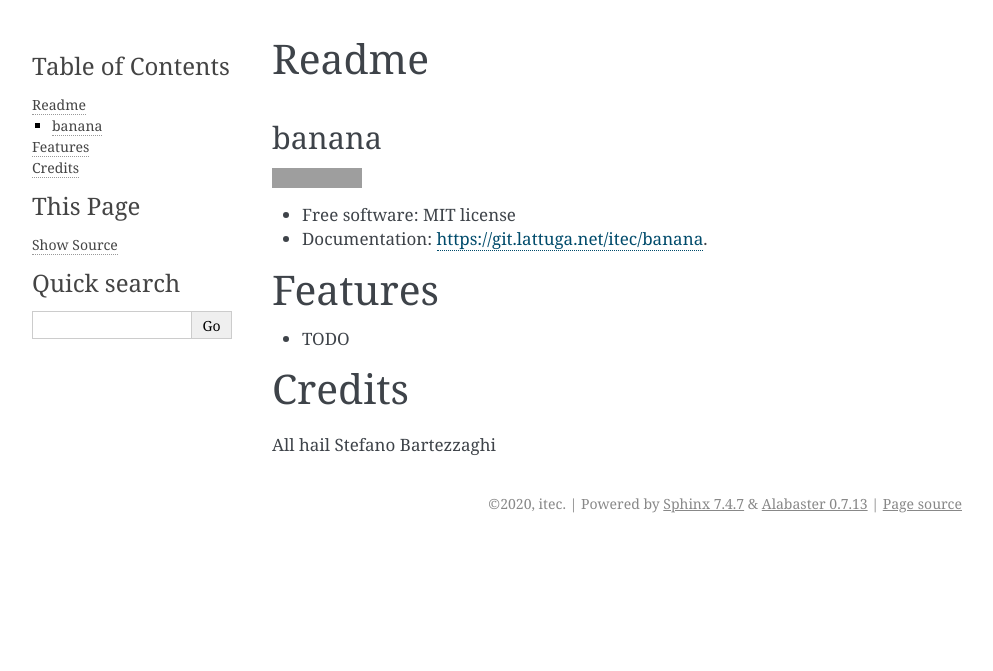
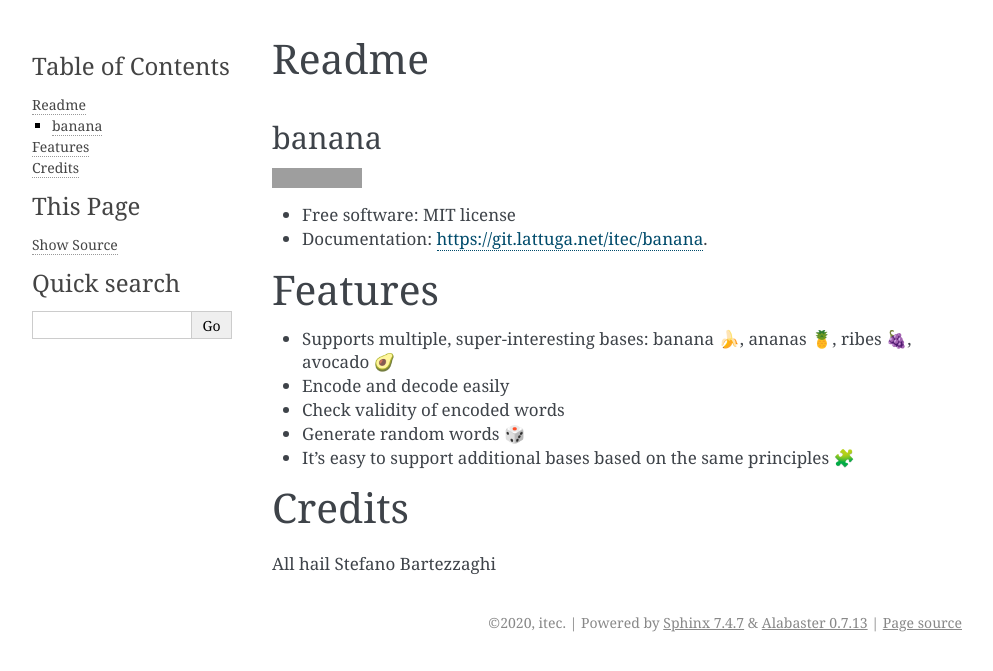
Before and after one commit to basebanana/banana, a Sphinx documentation site: the page built from docs/readme.rst, in a window 1280 px wide. Shown: the top 671 px of the page, without its empty margins (148-1141 px from the left). Built offline with Sphinx 7.4.7, drawn with Linux system fonts in a browser that asks for light colours; grey boxes are pictures that could not be loaded.

Commit message:
emoji in docs

```diff
--- a/README.md
+++ b/README.md
@@ -9,7 +9,12 @@ banana
 Features
 --------
 
--   TODO
+ - Supports multiple, super-interesting bases: banana |:banana:|, ananas |:pineapple:|, ribes |:grapes:|, avocado |:avocado:|
+ - Encode and decode easily
+ - Check validity of encoded words
+ - Generate random words |:game_die:|
+ - It's easy to support additional bases based on the same principles |:jigsaw:|
+
 
 Credits
 -------
--- a/docs/conf.py
+++ b/docs/conf.py
@@ -31,7 +31,12 @@ import banana
 
 # Add any Sphinx extension module names here, as strings. They can be
 # extensions coming with Sphinx (named 'sphinx.ext.*') or your custom ones.
-extensions = ['sphinx.ext.autodoc', 'sphinx.ext.viewcode', 'm2r']
+extensions = [
+    "sphinx.ext.autodoc",
+    "sphinx.ext.viewcode",
+    "m2r",
+    "sphinxemoji.sphinxemoji",
+]
 
 # Add any paths that contain templates here, relative to this directory.
 templates_path = ['_templates']
--- a/requirements_dev.txt
+++ b/requirements_dev.txt
@@ -8,6 +8,8 @@ coverage==4.5.4
 Sphinx==1.8.5
 m2r==0.2.1
 twine==1.14.0
+sphinxemoji==0.1.7
+
 
 pytest==4.6.5
 pytest-runner==5.1
```
